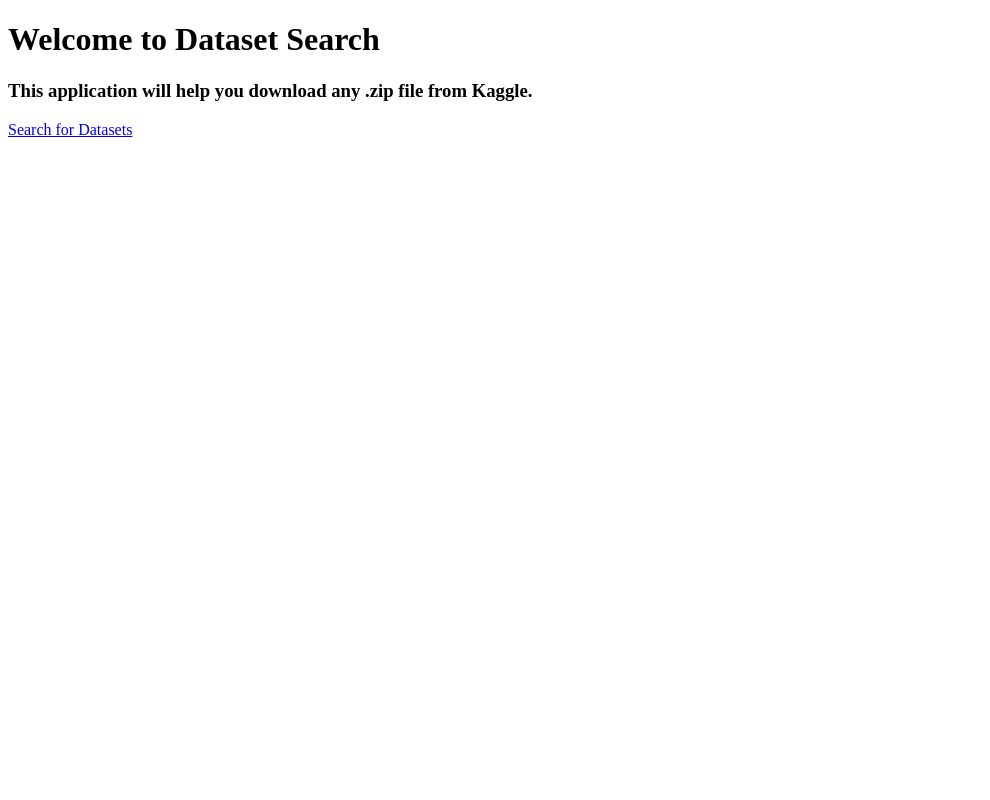
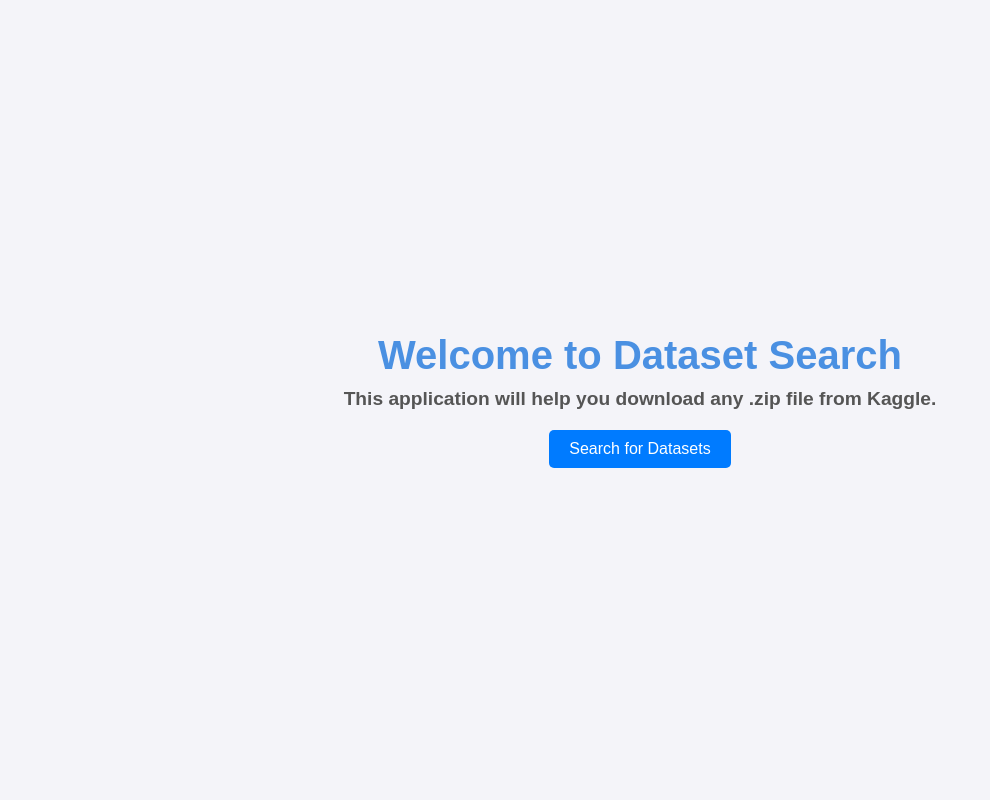
Before and after one commit to CamilaJaviera91/flask-to-download-csv-file, a Flask app: page / in a window 1280 px wide. Shown: the whole page, without its empty margins (0-990 px from the left). Run offline with Flask 3, Linux system fonts and the light colour scheme.

Commit message:
feat(css): add a css style into the index.html file, so it  looks more professional.

```diff
--- a/templates/index.html
+++ b/templates/index.html
@@ -4,6 +4,71 @@
     <meta charset="UTF-8">
     <meta name="viewport" content="width=device-width, initial-scale=1.0">
     <title>Dataset Search</title>
+    <style>
+        /* General reset for consistency across browsers */
+        * {
+            margin: 0;
+            padding: 0;
+            box-sizing: border-box;
+        }
+
+        /* Body styling */
+        body {
+            font-family: Arial, sans-serif;
+            background-color: #f4f4f9;
+            color: #333;
+            display: flex;
+            flex-direction: column;
+            align-items: center;
+            justify-content: center;
+            height: 100vh;
+            text-align: center;
+        }
+
+        /* Main heading styling */
+        h1 {
+            font-size: 2.5em;
+            color: #4a90e2;
+            margin-bottom: 10px;
+        }
+
+        /* Subheading styling */
+        h3 {
+            font-size: 1.2em;
+            color: #555;
+            margin-bottom: 20px;
+        }
+
+        /* Link styling */
+        a {
+            text-decoration: none;
+            color: white;
+            background-color: #007bff;
+            padding: 10px 20px;
+            border-radius: 5px;
+            transition: background-color 0.3s ease;
+        }
+
+        a:hover {
+            background-color: #0056b3;
+        }
+
+        /* Flash messages */
+        ul {
+            list-style-type: none;
+            padding: 0;
+            margin: 20px 0;
+        }
+
+        ul li {
+            background-color: #ffdd57;
+            padding: 10px;
+            border: 1px solid #f0c040;
+            border-radius: 5px;
+            margin-bottom: 5px;
+            color: #856404;
+        }
+    </style>
 </head>
 <body>
     <h1>Welcome to Dataset Search</h1>
```
